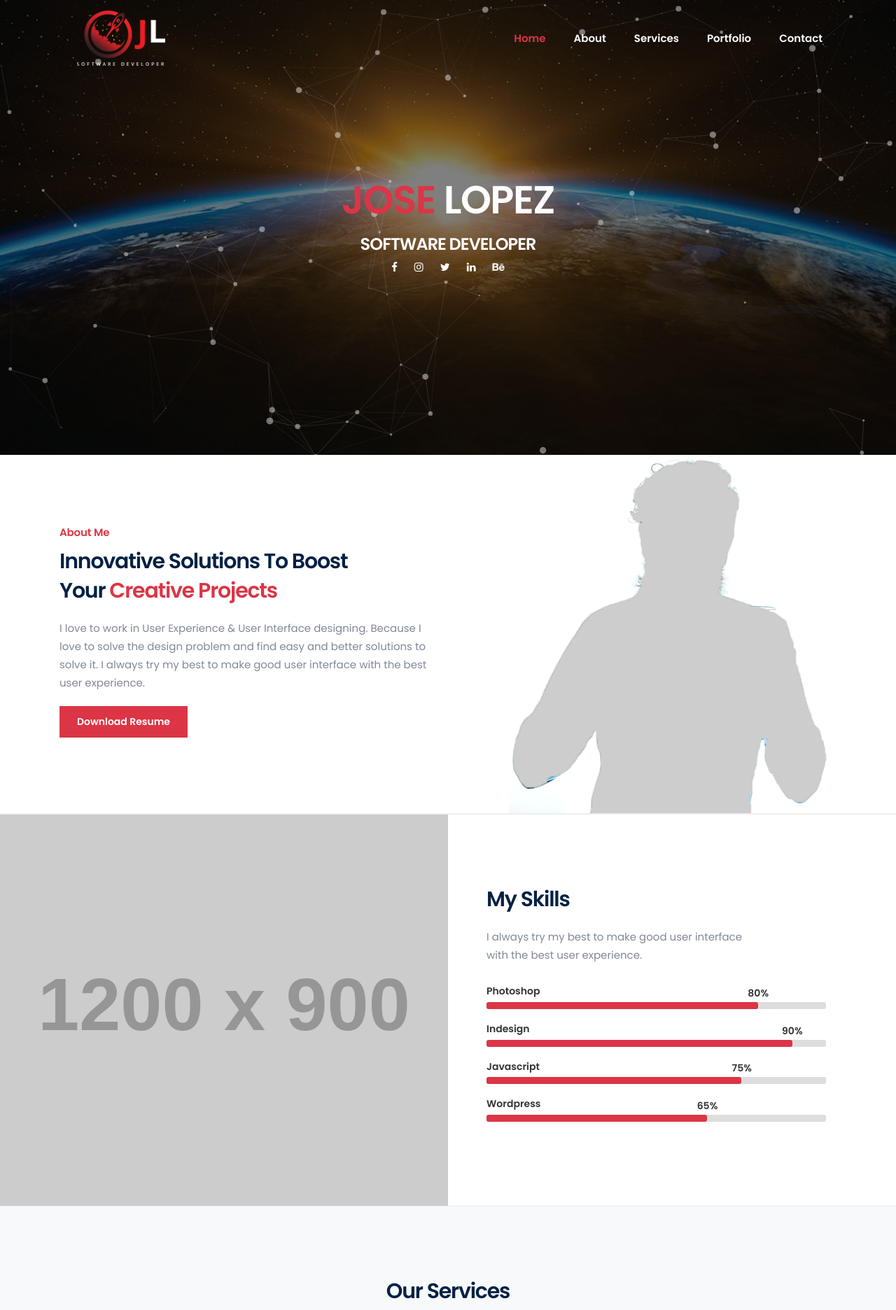
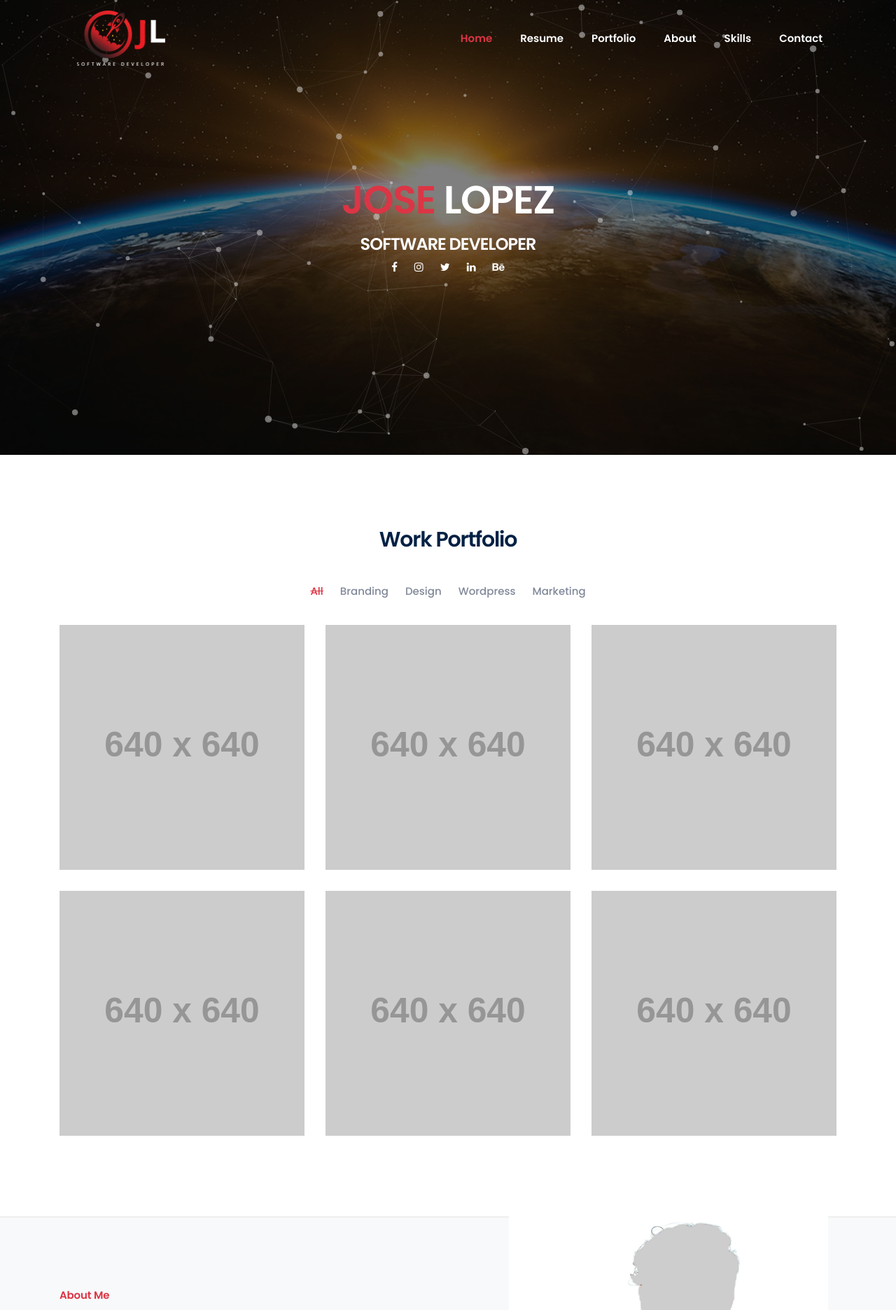
Before and after one commit to BuilderTron/portfolio_v2, a Django app: page / in a window 1280 px wide. Shown: the top 1872 px of the page at 70% size. Run offline with Django 3.2, Linux system fonts and the light colour scheme; grey boxes labelled with a size stand in for pictures from a placeholder-image service; some libraries are stand-ins or nearby versions.

Commit message:
Reorganized sections in home.html.

```diff
--- a/website/templates/home.html
+++ b/website/templates/home.html
@@ -9,12 +9,12 @@
     <head>
         <meta charset="utf-8">
         <meta name="viewport" content="width=device-width, initial-scale=1">
-		<meta name="description" content="Hayto Personal Portfolio / CV / Resume / vCard Template.">
+		<meta name="description" content="Jose Lopez Personal Portfolio / CV / Resume / vCard Template.">
         <meta name="author" content="CrackThemes">
 
-        <title>Jose Lopez | Personal Portfolio / CV / Resume / vCard Template</title>
+        <title>Jose Lopez | Personal Portfolio / Resume </title>
 
-		<link rel="shortcut icon" type="image/x-icon" href="{% static 'website/img/favicon.png' %}">
+		<link rel="shortcut icon" type="image/x-icon" href="{% static 'website/img/jl_favicon.png' %}">
 
 		<!-- Font Awesome CSS -->
         <link rel="stylesheet" href="{% static 'website/css/font-awesome.min.css' %}">
@@ -61,9 +61,10 @@
                        <div id="navmenu" class="mainmenu">
                            <ul class="nav">
                                 <li ><a data-scroll class="nav-link active" href="#home">Home <span class="sr-only">(current)</span></a></li>
+                                <li><a class="nav-link" href="{% static 'website/Lopez_Jose_Resume.pdf' %}">Resume</a></li>
+                                <li><a data-scroll class="nav-link" href="#portfolio">Portfolio</a></li>
                                 <li><a data-scroll class="nav-link" href="#about">About</a></li>
-                                <li><a data-scroll class="nav-link" href="#services">Services</a></li>
-                                <li><a data-scroll class="nav-link" href="#portfolio">Portfolio</a></li>
+                                <li><a data-scroll class="nav-link" href="#services">Skills</a></li>
                                 <li><a data-scroll class="nav-link" href="#contact">Contact</a></li>
                             </ul>
                        </div>
@@ -89,7 +90,89 @@
            </div>
        </section><!-- /.hero-section -->
 
-       <section id="about" class="about-section bd-bottom padding">
+
+       <section id="portfolio" class="portfolio-section padding bd-bottom">
+           <div class="container">
+              <div class="section-heading text-center mb-40">
+                  <h2>Work Portfolio</h2>
+              </div><!-- /.section-heading -->
+              <ul class="portfolio-filter text-center mb-40">
+                   <li class="active" data-filter="*">All</li>
+                   <li data-filter=".branding">Branding</li>
+                   <li data-filter=".design">Design</li>
+                   <li data-filter=".wordpress">Wordpress</li>
+                   <li data-filter=".marketing">Marketing</li>
+               </ul><!-- /.portfolio filter -->
+               <div class="portfolio-items row">
+                   <div class="col-lg-4 col-sm-6 padding-15 single-item branding wordpress">
+                       <div class="portfolio-box">
+                           <img src="https://via.placeholder.com/640x640.png?text=Hayato" alt="port">
+                           <div class="portfolio-content">
+                               <h3><a href="#">Branding &amp; Art Design</a></h3>
+                               <p>creative, strategy, Art</p>
+                           </div>
+                           <a href="https://via.placeholder.com/640x640.png?text=Hayato" data-gall="gallery" class="img-lightbox img-popup"><img src="img/expand.svg"/></a>
+                       </div>
+                   </div>
+                   <div class="col-lg-4 col-sm-6 padding-15 single-item design marketing">
+                       <div class="portfolio-box">
+                           <img src="https://via.placeholder.com/640x640.png?text=Hayato" alt="port">
+                           <div class="portfolio-content">
+                               <h3><a href="#">Branding &amp; Art Design</a></h3>
+                               <p>creative, strategy, Art</p>
+                           </div>
+                           <a href="https://via.placeholder.com/640x640.png?text=Hayato" data-gall="gallery" class="img-lightbox img-popup"><img src="img/expand.svg"/></a>
+                       </div>
+                   </div>
+                   <div class="col-lg-4 col-sm-6 padding-15 single-item wordpress branding">
+                       <div class="portfolio-box">
+                           <img src="https://via.placeholder.com/640x640.png?text=Hayato" alt="port">
+                           <div class="portfolio-content">
+                               <h3><a href="#">Branding &amp; Art Design</a></h3>
+                               <p>creative, strategy, Art</p>
+                           </div>
+                           <a href="https://via.placeholder.com/640x640.png?text=Hayato" data-gall="gallery" class="img-lightbox img-popup"><img src="img/expand.svg"/></a>
+                       </div>
+                   </div>
+                   <div class="col-lg-4 col-sm-6 padding-15 single-item marketing design">
+                       <div class="portfolio-box">
+                           <img src="https://via.placeholder.com/640x640.png?text=Hayato" alt="port">
+                           <div class="portfolio-content">
+                               <h3><a href="#">Branding &amp; Art Design</a></h3>
+                               <p>creative, strategy, Art</p>
+                           </div>
+                           <a href="https://via.placeholder.com/640x640.png?text=Hayato" data-gall="gallery" class="img-lightbox img-popup"><img src="img/expand.svg"/></a>
+                       </div>
+                   </div>
+                   <div class="col-lg-4 col-sm-6 padding-15 single-item design marketing">
+                       <div class="portfolio-box">
+                           <img src="https://via.placeholder.com/640x640.png?text=Hayato" alt="port">
+                           <div class="portfolio-content">
+                               <h3><a href="#">Branding &amp; Art Design</a></h3>
+                               <p>creative, strategy, Art</p>
+                           </div>
+                           <a href="https://via.placeholder.com/640x640.png?text=Hayato" data-gall="gallery" class="img-lightbox img-popup"><img src="img/expand.svg"/></a>
+                       </div>
+                   </div>
+                   <div class="col-lg-4 col-sm-6 padding-15 single-item branding wordpress">
+                       <div class="portfolio-box">
+                           <img src="https://via.placeholder.com/640x640.png?text=Hayato" alt="port">
+                           <div class="portfolio-content">
+                               <h3><a href="#">Branding &amp; Art Design</a></h3>
+                               <p>creative, strategy, Art</p>
+                           </div>
+                           <a href="https://via.placeholder.com/640x640.png?text=Hayato" data-gall="gallery" class="img-lightbox img-popup"><img src="img/expand.svg"/></a>
+                       </div>
+                   </div>
+               </div><!-- /.portfolio-items -->
+           </div>
+       </section><!-- /.portfolio-section -->
+
+
+
+
+
+       <section id="about" class="about-section bd-bottom padding bg-grey">
            <div class="container">
                <div class="about-wrap row">
                    <div class="col-md-6 ">
@@ -105,6 +188,9 @@
            <div class="about-men d-none d-md-block"></div>
        </section><!-- /.about-section -->
 
+
+
+<!--
         <section id="skills" class="skills-section padding">
 			<div class="container">
 				<div class="skill-img d-none d-lg-block"></div>
@@ -112,7 +198,7 @@
 					<div class="skill-content">
 						<div class="skill-wrap wow fadeInLeft" data-wow-delay="0ms" dta-wow-duration="2000ms">
                         <div class="section-heading">
-                            <h2>My Skills</h2>
+                            <h2>Skills</h2>
                             <p>I always try my best to make good user interface <br>with the best user experience.</p>
                         </div>
                         <ul class="skill-items">
@@ -153,12 +239,17 @@
 					</div>
 				</div>
 			</div>
-		</section><!-- /.skills-section -->
+		</section>
+    <!-- /.skills-section -->
 
-       <section id="services" class="service-section padding bd-bottom bg-grey">
+
+
+
+
+       <section id="services" class="service-section padding bd-bottom">
            <div class="container">
               <div class="section-heading text-center mb-40">
-                  <h2>Our Services</h2>
+                  <h2>Skills</h2>
               </div>
                <div class="service-wrap row">
                     <div class="col-lg-4 col-sm-6 padding-15">
@@ -219,88 +310,16 @@
            </div>
        </section><!-- /.service-section -->
 
-        <section id="portfolio" class="portfolio-section padding bd-bottom">
-            <div class="container">
-               <div class="section-heading text-center mb-40">
-                   <h2>Work Portfolio</h2>
-               </div><!-- /.section-heading -->
-               <ul class="portfolio-filter text-center mb-40">
-                    <li class="active" data-filter="*">All</li>
-                    <li data-filter=".branding">Branding</li>
-                    <li data-filter=".design">Design</li>
-                    <li data-filter=".wordpress">Wordpress</li>
-                    <li data-filter=".marketing">Marketing</li>
-                </ul><!-- /.portfolio filter -->
-                <div class="portfolio-items row">
-                    <div class="col-lg-4 col-sm-6 padding-15 single-item branding wordpress">
-                        <div class="portfolio-box">
-                            <img src="https://via.placeholder.com/640x640.png?text=Hayato" alt="port">
-                            <div class="portfolio-content">
-                                <h3><a href="#">Branding &amp; Art Design</a></h3>
-                                <p>creative, strategy, Art</p>
-                            </div>
-                            <a href="https://via.placeholder.com/640x640.png?text=Hayato" data-gall="gallery" class="img-lightbox img-popup"><img src="img/expand.svg"/></a>
-                        </div>
-                    </div>
-                    <div class="col-lg-4 col-sm-6 padding-15 single-item design marketing">
-                        <div class="portfolio-box">
-                            <img src="https://via.placeholder.com/640x640.png?text=Hayato" alt="port">
-                            <div class="portfolio-content">
-                                <h3><a href="#">Branding &amp; Art Design</a></h3>
-                                <p>creative, strategy, Art</p>
-                            </div>
-                            <a href="https://via.placeholder.com/640x640.png?text=Hayato" data-gall="gallery" class="img-lightbox img-popup"><img src="img/expand.svg"/></a>
-                        </div>
-                    </div>
-                    <div class="col-lg-4 col-sm-6 padding-15 single-item wordpress branding">
-                        <div class="portfolio-box">
-                            <img src="https://via.placeholder.com/640x640.png?text=Hayato" alt="port">
-                            <div class="portfolio-content">
-                                <h3><a href="#">Branding &amp; Art Design</a></h3>
-                                <p>creative, strategy, Art</p>
-                            </div>
-                            <a href="https://via.placeholder.com/640x640.png?text=Hayato" data-gall="gallery" class="img-lightbox img-popup"><img src="img/expand.svg"/></a>
-                        </div>
-                    </div>
-                    <div class="col-lg-4 col-sm-6 padding-15 single-item marketing design">
-                        <div class="portfolio-box">
-                            <img src="https://via.placeholder.com/640x640.png?text=Hayato" alt="port">
-                            <div class="portfolio-content">
-                                <h3><a href="#">Branding &amp; Art Design</a></h3>
-                                <p>creative, strategy, Art</p>
-                            </div>
-                            <a href="https://via.placeholder.com/640x640.png?text=Hayato" data-gall="gallery" class="img-lightbox img-popup"><img src="img/expand.svg"/></a>
-                        </div>
-                    </div>
-                    <div class="col-lg-4 col-sm-6 padding-15 single-item design marketing">
-                        <div class="portfolio-box">
-                            <img src="https://via.placeholder.com/640x640.png?text=Hayato" alt="port">
-                            <div class="portfolio-content">
-                                <h3><a href="#">Branding &amp; Art Design</a></h3>
-                                <p>creative, strategy, Art</p>
-                            </div>
-                            <a href="https://via.placeholder.com/640x640.png?text=Hayato" data-gall="gallery" class="img-lightbox img-popup"><img src="img/expand.svg"/></a>
-                        </div>
-                    </div>
-                    <div class="col-lg-4 col-sm-6 padding-15 single-item branding wordpress">
-                        <div class="portfolio-box">
-                            <img src="https://via.placeholder.com/640x640.png?text=Hayato" alt="port">
-                            <div class="portfolio-content">
-                                <h3><a href="#">Branding &amp; Art Design</a></h3>
-                                <p>creative, strategy, Art</p>
-                            </div>
-                            <a href="https://via.placeholder.com/640x640.png?text=Hayato" data-gall="gallery" class="img-lightbox img-popup"><img src="img/expand.svg"/></a>
-                        </div>
-                    </div>
-                </div><!-- /.portfolio-items -->
-            </div>
-        </section><!-- /.portfolio-section -->
 
+
+
+<!--
         <section id="experience" class="experience-section padding bg-grey">
             <div class="container">
                <div class="section-heading text-center mb-40">
                    <h2>Work Experience</h2>
-               </div><!-- /.section-heading -->
+               </div>
+
                 <div class="experience-items">
                    <div class="experience-wrap row">
                         <div class="col-lg-2 col-md-4">
@@ -341,10 +360,14 @@
                             </div>
                         </div>
                    </div>
-                </div><!-- /.experience-items -->
+                </div>
             </div>
-        </section><!-- /.experiance-section -->
+        </section>
+        <!-- /.experiance-section -->
 
+
+
+<!--
         <section class="cta-section padding">
             <div class="container">
                 <div class="cta-wrap">
@@ -356,6 +379,9 @@
                 </div>
             </div>
         </section><!-- /.cta-section-->
+
+
+
 
         <section id="contact" class="contact-section padding bg-grey">
             <div class="container">
@@ -402,17 +428,21 @@
             </div>
         </section><!-- /.contact-section -->
 
+
+
+
+
         <footer class="footer-section padding">
 			<div class="container">
 			    <div class="footer-wrap row align-items-center">
                     <div class="col-lg-4 col-md-4 xs-padding">
                         <div class="footer-img">
-                            <img src="{% static 'website/img/logo-light.png' %}" alt="logo">
+                            <img src="{% static 'website/img/light_2.png' %}" alt="logo">
                         </div>
                     </div>
                     <div class="col-lg-4 col-md-4 xs-padding">
                         <div class="footer-content text-center">
-                            <div class="copyright">&copy; 2020 Hayto Powered by AlexaThemes</div>
+                            <div class="copyright">&copy; 2020 Jose Lopez</div>
                         </div>
                     </div>
                     <div class="col-lg-4 col-md-4 xs-padding">
@@ -428,6 +458,10 @@
 			</div>
 		</footer><!-- /.footer-section -->
 
+
+
+
+
 		<a data-scroll href="#header" id="scroll-to-top"><i class="arrow_up"></i></a>
 
 		<!-- jQuery Lib -->
@@ -435,7 +469,7 @@
 		<!-- Bootstrap JS -->
 		<script src="{% static 'website/js/vendor/bootstrap.min.js' %}"></script>
         <!-- Imagesloaded JS -->
-        <script src="{% static 'website/js/vendor/imagesloaded.pkgd.min.js' %}"></script>
+    <script src="{% static 'website/js/vendor/imagesloaded.pkgd.min.js' %}"></script>
 		<!-- OWL-Carousel JS -->
 		<script src="{% static 'website/js/vendor/owl.carousel.min.js' %}"></script>
 		<!-- isotope JS -->
```
Also changed, not shown: 1 other file.
